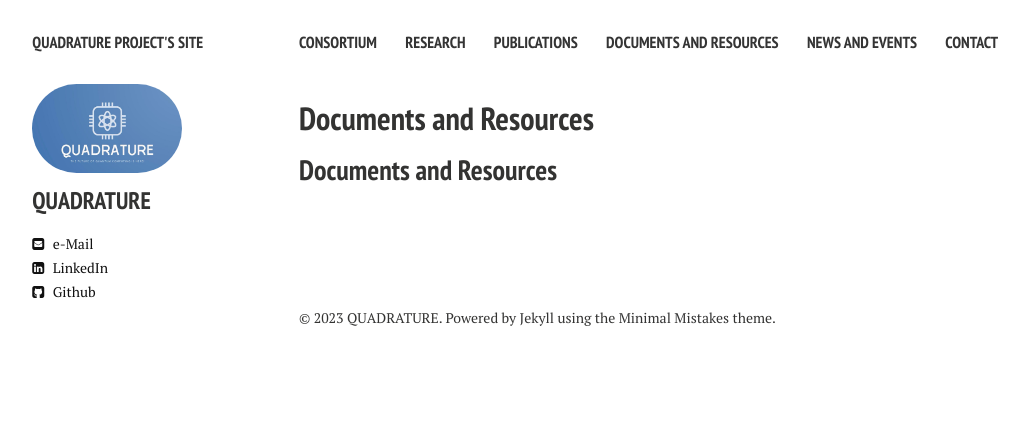
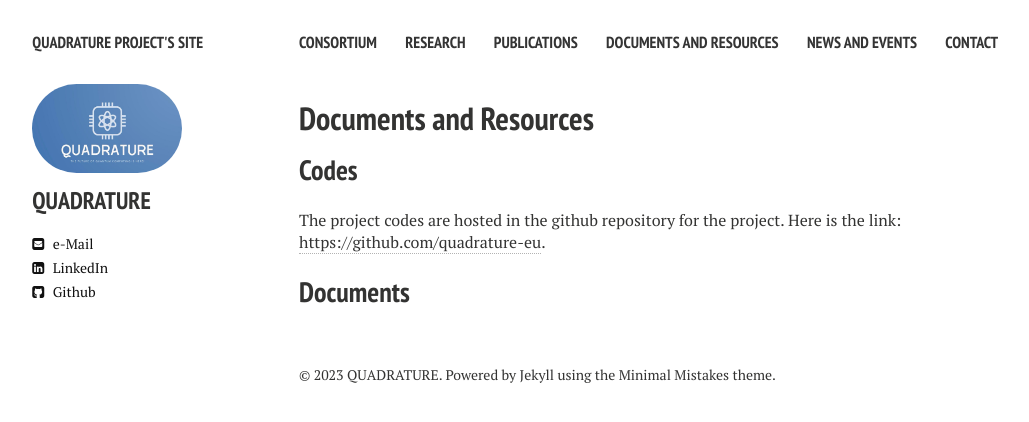
Before and after one commit to biddu/biddu.github.io, a Jekyll site: the page built from Documents.md, in a window 1280 px wide. Shown: the top 422 px of the page, without its empty margins (21-1050 px from the left). Built offline with Jekyll 4.4.1, drawn with Linux system fonts in a browser that asks for light colours; nearby versions of some CDN libraries.

Commit message:
Update Documents.md

```diff
--- a/Documents.md
+++ b/Documents.md
@@ -8,4 +8,8 @@ comments: false
 ---
 
 
-## Documents and Resources
+## Codes
+
+The project codes are hosted in the github repository for the project. Here is the link: [https://github.com/quadrature-eu](https://github.com/quadrature-eu).
+
+## Documents
```
